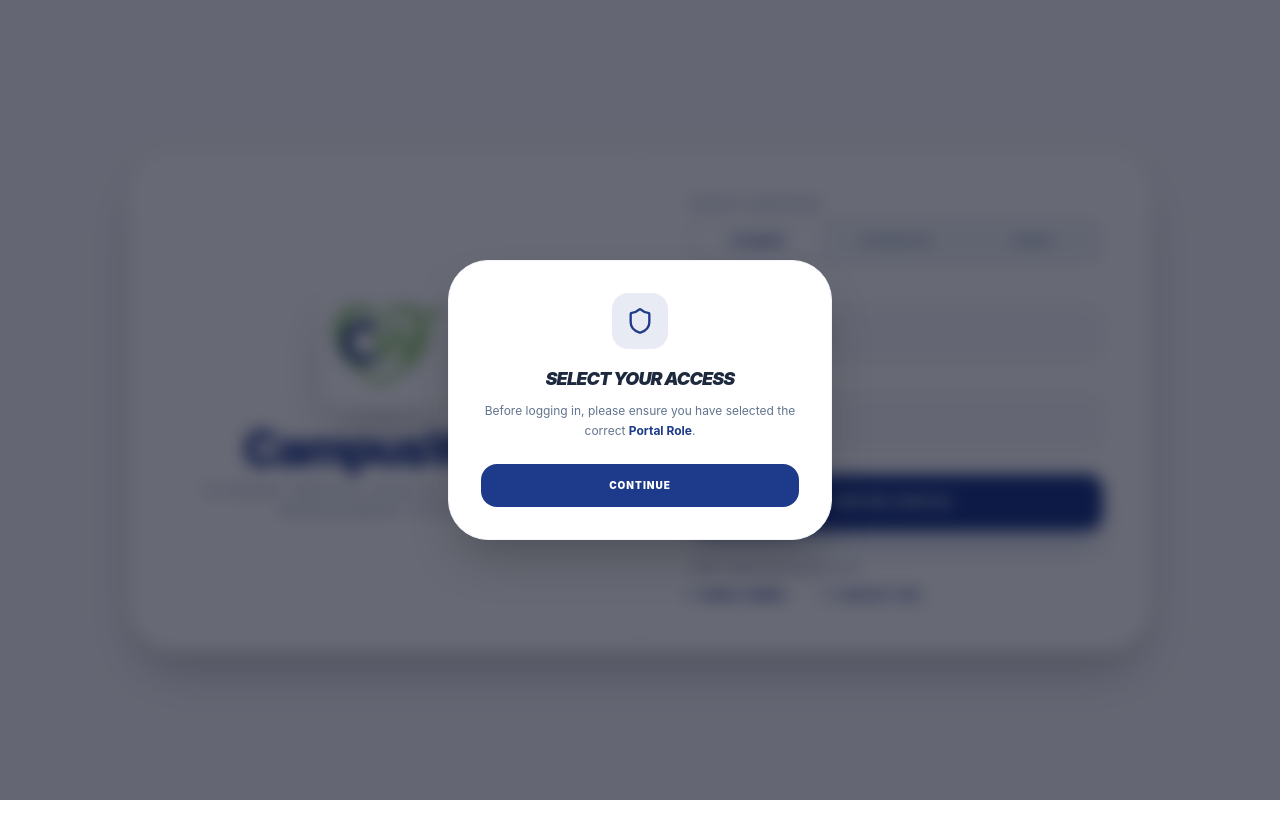
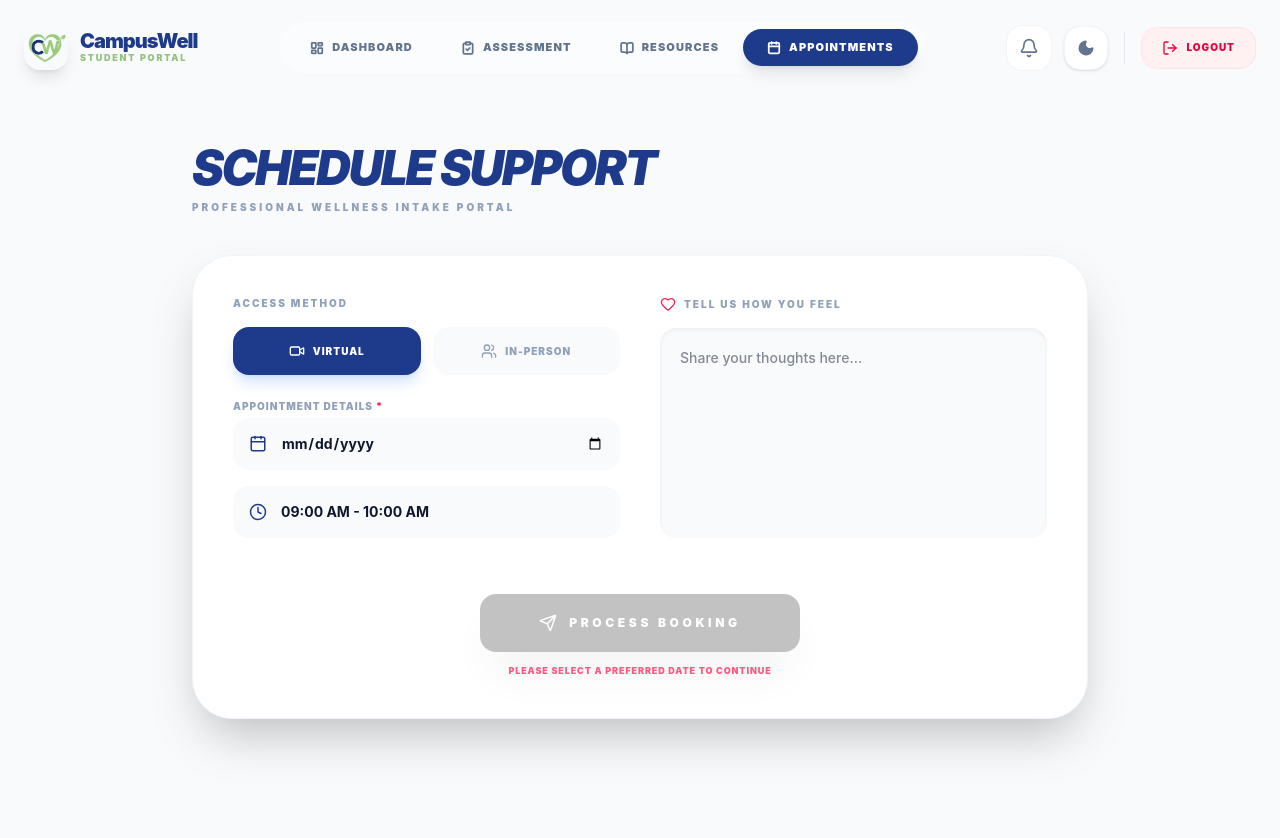
Before and after one commit to aldrich27dev/campus_well, a React (Vite) app: page /#/student/appointments in a window 1280 px wide. Shown: the top 838 px of the page. Before the commit the page ends 800 px from the top, so only its background shows below. Built offline with nearby package versions, Linux system fonts and the light colour scheme.

Commit message:
Refactor routing to use HashRouter and enhance Appointments page with validation and animations

```diff
--- a/src/App.jsx
+++ b/src/App.jsx
@@ -1,5 +1,5 @@
 import React from 'react';
-import { BrowserRouter as Router, Routes, Route, Navigate, Outlet } from 'react-router-dom';
+import { HashRouter as Router, Routes, Route, Navigate, Outlet } from 'react-router-dom';
 import { SystemProvider } from './context/SystemContext';
 import Navbar from './components/Navbar';
 
--- a/src/pages/Appointments.jsx
+++ b/src/pages/Appointments.jsx
@@ -1,139 +1,170 @@
 import React, { useState } from 'react';
 import { useNavigate } from 'react-router-dom';
-import { motion } from 'framer-motion';
-import { Calendar, Clock, Video, Users, MessageSquare, Send, CheckCircle } from 'lucide-react';
+import { motion, AnimatePresence } from 'framer-motion';
+import { Calendar, Clock, Video, Users, Send, CheckCircle, Heart, Loader2 } from 'lucide-react';
 import { useSystem } from '../context/SystemContext';
 
 const Appointments = () => {
+  const [issubmitting, setIsSubmitting] = useState(false);
   const [submitted, setSubmitted] = useState(false);
   const [mode, setMode] = useState('virtual');
+  const [message, setMessage] = useState('');
+
+  // New States for Validation
+  const [date, setDate] = useState('');
+  const [time, setTime] = useState('09:00 AM - 10:00 AM');
+
   const navigate = useNavigate();
   const { user } = useSystem();
 
+  // Logic to prevent submission if date is empty
+  const isFormInvalid = !date || !time;
+
+  const handleBooking = async () => {
+    if (isFormInvalid) return;
+
+    setIsSubmitting(true);
+    await new Promise(resolve => setTimeout(resolve, 2000));
+    setIsSubmitting(false);
+    setSubmitted(true);
+  };
+
   return (
-    /* REMOVED <StudentLayout> - App.jsx handles the Navbar now */
-    <main className="py-10 px-4 min-h-screen bg-slate-50 dark:bg-slate-950">
+    <main className="py-6 md:py-12 px-4 min-h-screen bg-slate-50 dark:bg-slate-950 transition-colors duration-300">
       <div className="max-w-4xl mx-auto">
-        <header className="mb-10">
-          <h1 className="text-4xl font-black text-[#1e3a8a] dark:text-white uppercase tracking-tighter italic">Schedule Support</h1>
-          <p className="text-slate-500 dark:text-slate-400 mt-2 font-medium tracking-tight">Connect with a GRC counselor for a private session.</p>
+
+        <header className="mb-8 md:mb-10 text-center lg:text-left">
+          <motion.div initial={{ opacity: 0, y: -10 }} animate={{ opacity: 1, y: 0 }}>
+            <h1 className="text-3xl md:text-5xl font-black text-[#1e3a8a] dark:text-white uppercase tracking-tighter italic">
+              Schedule Support
+            </h1>
+            <p className="text-slate-400 mt-2 font-black text-[10px] uppercase tracking-[0.3em]">
+              Professional Wellness Intake Portal
+            </p>
+          </motion.div>
         </header>
 
+        <AnimatePresence mode="wait">
           {!submitted ? (
             <motion.div
+              key="form"
               initial={{ opacity: 0, y: 20 }}
               animate={{ opacity: 1, y: 0 }}
-            className="bg-white dark:bg-slate-900 rounded-[2.5rem] p-8 lg:p-12 shadow-xl border border-slate-100 dark:border-slate-800 grid grid-cols-1 md:grid-cols-2 gap-12"
+              exit={{ opacity: 0, scale: 0.95 }}
+              className="bg-white dark:bg-slate-900 rounded-[2.5rem] shadow-2xl border border-slate-100 dark:border-slate-800 overflow-hidden"
             >
-            {/* Form Side */}
+              <div className="p-6 md:p-10 space-y-10">
+                <div className="grid grid-cols-1 lg:grid-cols-2 gap-10">
+
+                  {/* Left: Selectors */}
                   <div className="space-y-6">
                     <div>
-                <label className="block text-[10px] font-black uppercase text-slate-400 mb-3 tracking-[0.2em]">Process 1.1: Select Mode</label>
+                      <label className="block text-[10px] font-black uppercase text-slate-400 mb-4 tracking-[0.2em]">Access Method</label>
                       <div className="grid grid-cols-2 gap-3">
+                        {[ { id: 'virtual', label: 'Virtual', icon: Video }, { id: 'in-person', label: 'In-Person', icon: Users }].map((item) => (
                           <button
-                    onClick={() => setMode('virtual')}
-                    className={`flex items-center justify-center gap-3 p-4 rounded-2xl font-bold text-sm transition-all ${
-                      mode === 'virtual'
+                            key={item.id}
+                            onClick={() => setMode(item.id)}
+                            className={`flex items-center justify-center gap-2 p-4 rounded-2xl font-black text-[10px] uppercase tracking-widest transition-all ${
+                              mode === item.id
                               ? 'bg-[#1e3a8a] text-white shadow-lg shadow-blue-500/20'
-                      : 'bg-slate-50 dark:bg-slate-800 text-slate-400'
+                              : 'bg-slate-50 dark:bg-slate-800 text-slate-400 hover:bg-slate-100 dark:hover:bg-slate-700'
                             }`}
                           >
-                    <Video size={18} /> Virtual
+                            <item.icon size={16} /> {item.label}
                           </button>
-                  <button
-                    onClick={() => setMode('in-person')}
-                    className={`flex items-center justify-center gap-3 p-4 rounded-2xl font-bold text-sm transition-all ${
-                      mode === 'in-person'
-                      ? 'bg-[#1e3a8a] text-white shadow-lg shadow-blue-500/20'
-                      : 'bg-slate-50 dark:bg-slate-800 text-slate-400'
-                    }`}
-                  >
-                    <Users size={18} /> In-Person
-                  </button>
+                        ))}
                       </div>
                     </div>
 
-              <div>
-                <label className="block text-[10px] font-black uppercase text-slate-400 mb-3 tracking-widest">Process 1.2: Date & Time</label>
-                <div className="space-y-3">
+                    <div className="space-y-4">
+                      <label className="block text-[10px] font-black uppercase text-slate-400 mb-1 tracking-widest">
+                        Appointment Details <span className="text-rose-500">*</span>
+                      </label>
                       <div className="relative">
-                    <Calendar className="absolute left-4 top-1/2 -translate-y-1/2 text-slate-400" size={18} />
+                        <Calendar className="absolute left-4 top-1/2 -translate-y-1/2 text-[#1e3a8a]" size={18} />
                         <input
                           type="date"
-                      className="w-full bg-slate-50 dark:bg-slate-800 border-none rounded-2xl p-4 pl-12 text-sm font-bold focus:ring-2 ring-[#1e3a8a] outline-none dark:text-white"
+                          required
+                          value={date}
+                          onChange={(e) => setDate(e.target.value)}
+                          className="w-full bg-slate-50 dark:bg-slate-800 border-none rounded-2xl p-4 pl-12 text-sm font-bold focus:ring-2 ring-blue-500 outline-none dark:text-white"
                         />
                       </div>
                       <div className="relative">
-                    <Clock className="absolute left-4 top-1/2 -translate-y-1/2 text-slate-400" size={18} />
-                    <select className="w-full bg-slate-50 dark:bg-slate-800 border-none rounded-2xl p-4 pl-12 text-sm font-bold focus:ring-2 ring-[#1e3a8a] outline-none dark:text-white appearance-none">
-                      <option>09:00 AM - 10:00 AM</option>
-                      <option>10:30 AM - 11:30 AM</option>
-                      <option>02:00 PM - 03:00 PM</option>
-                      <option>03:30 PM - 04:30 PM</option>
+                        <Clock className="absolute left-4 top-1/2 -translate-y-1/2 text-[#1e3a8a]" size={18} />
+                        <select
+                          value={time}
+                          onChange={(e) => setTime(e.target.value)}
+                          className="w-full bg-slate-50 dark:bg-slate-800 border-none rounded-2xl p-4 pl-12 text-sm font-bold focus:ring-2 ring-blue-500 outline-none dark:text-white appearance-none cursor-pointer"
+                        >
+                          <option value="09:00 AM - 10:00 AM">09:00 AM - 10:00 AM</option>
+                          <option value="10:30 AM - 11:30 AM">10:30 AM - 11:30 AM</option>
+                          <option value="02:00 PM - 03:00 PM">02:00 PM - 03:00 PM</option>
                         </select>
                       </div>
                     </div>
                   </div>
 
-              <button
-                onClick={() => setSubmitted(true)}
-                className="w-full bg-[#1e3a8a] text-white py-5 rounded-2xl font-black text-sm uppercase tracking-widest shadow-xl flex items-center justify-center gap-3 hover:scale-[1.02] transition-transform"
-              >
-                <Send size={18} /> Submit Request
-              </button>
+                  {/* Right: Message Area */}
+                  <div className="flex flex-col">
+                    <div className="flex items-center gap-2 mb-4">
+                      <Heart size={16} className="text-rose-500" />
+                      <label className="block text-[10px] font-black uppercase text-slate-400 tracking-[0.2em]">Tell us how you feel</label>
                     </div>
-
-            {/* Info Side - DFD Reference */}
-            <div className="bg-slate-50 dark:bg-slate-800/50 rounded-[2rem] p-8 flex flex-col justify-between border border-slate-100 dark:border-slate-800">
-              <div className="space-y-8">
-                <div className="flex gap-4">
-                  <div className="h-12 w-12 bg-[#92c37c]/20 text-[#92c37c] rounded-2xl flex items-center justify-center shrink-0">
-                    <MessageSquare size={22} />
-                  </div>
-                  <div>
-                    <h4 className="font-bold text-slate-800 dark:text-white uppercase text-xs tracking-tight">FDD Note</h4>
-                    <p className="text-xs text-slate-500 dark:text-slate-400 mt-2 leading-relaxed font-medium">
-                      This module fulfills the <span className="text-slate-700 dark:text-slate-300 font-bold">Appointment Scheduling</span> function defined in the FDD hierarchy.
-                    </p>
+                    <textarea
+                      value={message}
+                      onChange={(e) => setMessage(e.target.value)}
+                      placeholder="Share your thoughts here..."
+                      className="flex-grow w-full min-h-[160px] bg-slate-50 dark:bg-slate-800/50 border-none rounded-2xl p-5 text-sm font-medium focus:ring-2 ring-[#1e3a8a] outline-none dark:text-white resize-none shadow-inner"
+                    />
                   </div>
                 </div>
 
-                <div className="p-6 bg-white dark:bg-slate-900 rounded-2xl border border-slate-100 dark:border-slate-800 shadow-sm">
-                  <p className="text-[10px] font-black text-[#1e3a8a] uppercase tracking-widest mb-2">DFD Level 1: Process 1.5</p>
-                    <p className="text-[11px] text-slate-400 font-mono leading-relaxed">
-                    [Student] -{' '}(Request) -{' '}&gt; <br/>
-                    [Validate] -{' '}(Save) -{' '}&gt; <br/>
-                    [DB: Appointments]
+                {/* Bottom Center Button */}
+                <div className="flex flex-col items-center gap-3 pt-4">
+                  <button
+                    onClick={handleBooking}
+                    disabled={issubmitting || isFormInvalid}
+                    className="w-full md:w-80 bg-[#1e3a8a] text-white py-5 rounded-2xl font-black text-xs uppercase tracking-[0.3em] shadow-2xl flex items-center justify-center gap-3 hover:scale-[1.02] active:scale-95 transition-all disabled:opacity-30 disabled:grayscale disabled:cursor-not-allowed"
+                  >
+                    {issubmitting ? (
+                      <Loader2 className="animate-spin" size={20} />
+                    ) : (
+                      <><Send size={18} /> Process Booking</>
+                    )}
+                  </button>
+                  {isFormInvalid && !issubmitting && (
+                    <p className="text-[9px] font-black uppercase tracking-widest text-rose-500 animate-pulse">
+                      Please select a preferred date to continue
                     </p>
-                </div>
-              </div>
-
-              <div className="mt-8">
-                <p className="text-[10px] font-bold text-slate-400 uppercase tracking-[0.2em]">CampusWell Analytics v4.0</p>
+                  )}
                 </div>
               </div>
             </motion.div>
           ) : (
             <motion.div
+              key="success"
               initial={{ scale: 0.9, opacity: 0 }}
               animate={{ scale: 1, opacity: 1 }}
-            className="bg-white dark:bg-slate-900 rounded-[2.5rem] border border-slate-100 dark:border-slate-800 p-16 text-center shadow-2xl"
+              className="bg-white dark:bg-slate-900 rounded-[3rem] p-10 md:p-20 text-center shadow-2xl border border-slate-100 dark:border-slate-800"
             >
-              <div className="h-24 w-24 bg-green-100 dark:bg-green-900/20 text-green-500 rounded-full flex items-center justify-center mx-auto mb-8">
-               <CheckCircle size={44} />
+              <div className="h-20 w-20 bg-green-500 text-white rounded-3xl flex items-center justify-center mx-auto mb-8 shadow-lg">
+                <CheckCircle size={40} />
               </div>
-              <h2 className="text-4xl font-black italic uppercase tracking-tighter dark:text-white">Request Logged</h2>
-              <p className="text-slate-500 dark:text-slate-400 mt-4 max-w-sm mx-auto font-medium leading-relaxed">
-               {user?.name?.split(' ')[0] || 'Aldrich'}, the DFD flow has completed. Your request is stored in <span className="text-[#1e3a8a] font-bold">D4: ReferralsDB</span>.
+              <h2 className="text-3xl font-black italic uppercase tracking-tighter dark:text-white">Confirmed</h2>
+              <p className="text-slate-400 mt-4 font-bold text-sm max-w-xs mx-auto">
+                Your appointment is sent.
               </p>
               <button
                 onClick={() => navigate('/student/dashboard')}
-               className="mt-12 bg-slate-900 dark:bg-white dark:text-slate-900 text-white px-10 py-4 rounded-2xl font-black uppercase text-xs tracking-[0.2em] hover:opacity-90 transition-opacity"
+                className="mt-10 bg-slate-900 dark:bg-white dark:text-slate-900 text-white px-10 py-4 rounded-2xl font-black uppercase text-[10px] tracking-widest hover:opacity-80 transition-all"
               >
-                Return to Dashboard
+                Go Back
               </button>
             </motion.div>
           )}
+        </AnimatePresence>
       </div>
     </main>
   );
--- a/src/pages/Login.jsx
+++ b/src/pages/Login.jsx
@@ -12,15 +12,17 @@ const Login = () => {
   const [error, setError] = useState(false);
 
   const navigate = useNavigate();
-  const controls = useAnimation(); // For the shake effect
+  const controls = useAnimation();
   const { login } = useSystem();
   const [showRoleModal, setShowRoleModal] = useState(false);
 
   // Mock Credentials
   const MOCK_USERS = {
-    student: { email: 'aldrich@grc.edu.ph', password: 'password123', name: 'Aldrich' },
-    student: { email: 'jether@grc.edu.ph', password: 'password123', name: 'Jether' },
-    student: { email: 'rechelleann@grc.edu.ph', password: 'password123', name: 'Rechelle Ann' },
+    student: [
+      { email: 'aldrich@grc.edu.ph', password: 'password123', name: 'Aldrich' },
+      { email: 'jether@grc.edu.ph', password: 'password123', name: 'Jether' },
+      { email: 'rechelleann@grc.edu.ph', password: 'password123', name: 'Rechelle Ann' }
+    ],
     counselor: { email: 'counselor@grc.edu.ph', password: 'admin123', name: 'Ms. Jane' },
     admin: { email: 'admin@grc.edu.ph', password: 'root', name: 'SuperAdmin' }
   };
@@ -43,14 +45,29 @@ const Login = () => {
     e.preventDefault();
     setError(false);
 
-    const validUser = MOCK_USERS[role];
+    let authenticatedUser = null;
 
-    if (email === validUser.email && password === validUser.password) {
-      login({ email: email, name: validUser.name }, role);
+    // FIX: Handling the different data structures (Array vs Object)
+    if (role === 'student') {
+      // Find within the array
+      authenticatedUser = MOCK_USERS.student.find(
+        (u) => u.email === email && u.password === password
+      );
+    } else {
+      // Direct object matching
+      const userRoleData = MOCK_USERS[role];
+      if (email === userRoleData.email && password === userRoleData.password) {
+        authenticatedUser = userRoleData;
+      }
+    }
+
+    if (authenticatedUser) {
+      // Pass the found user object to context
+      login({ email: authenticatedUser.email, name: authenticatedUser.name }, role);
       navigate(`/${role}/dashboard`);
     } else {
       setError(true);
-      triggerShake(); // Trigger the shake on the form container
+      triggerShake();
     }
   };
 
@@ -111,7 +128,6 @@ const Login = () => {
           </p>
         </div>
 
-        {/* Right Side wrapped in motion.div for the shake effect */}
         <motion.div
           animate={controls}
           className="flex flex-col justify-center p-8 md:p-12 overflow-y-auto md:overflow-visible"
--- a/vite.config.js
+++ b/vite.config.js
@@ -5,5 +5,5 @@ import tailwindcss from '@tailwindcss/vite'
 // https://vite.dev/config/
 export default defineConfig({
   plugins: [react(), tailwindcss()],
-  base: '/campus_well/'
+  base: '/campus_well/',
 })
```
Lines whose indentation alone changed are shown as unchanged.
